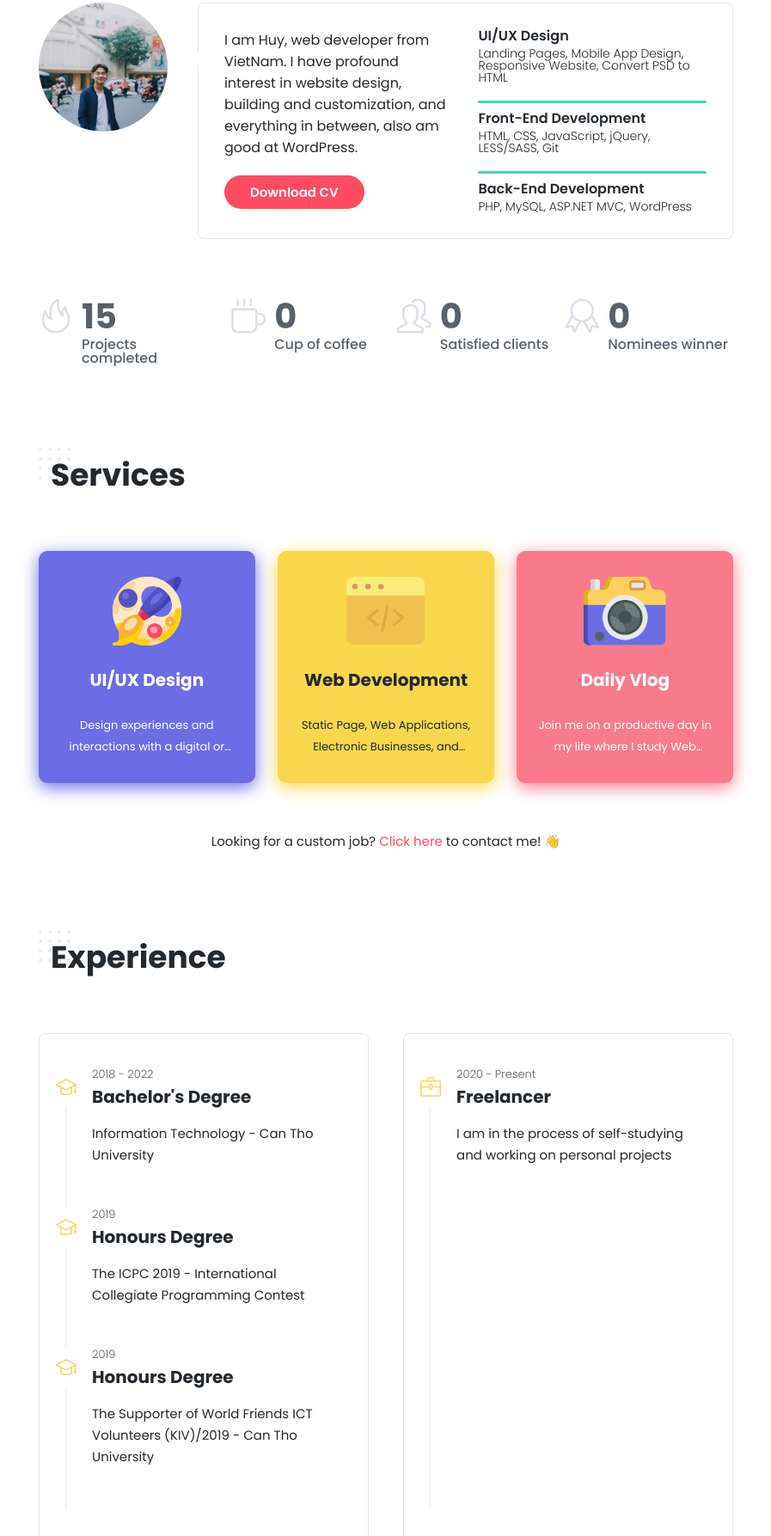
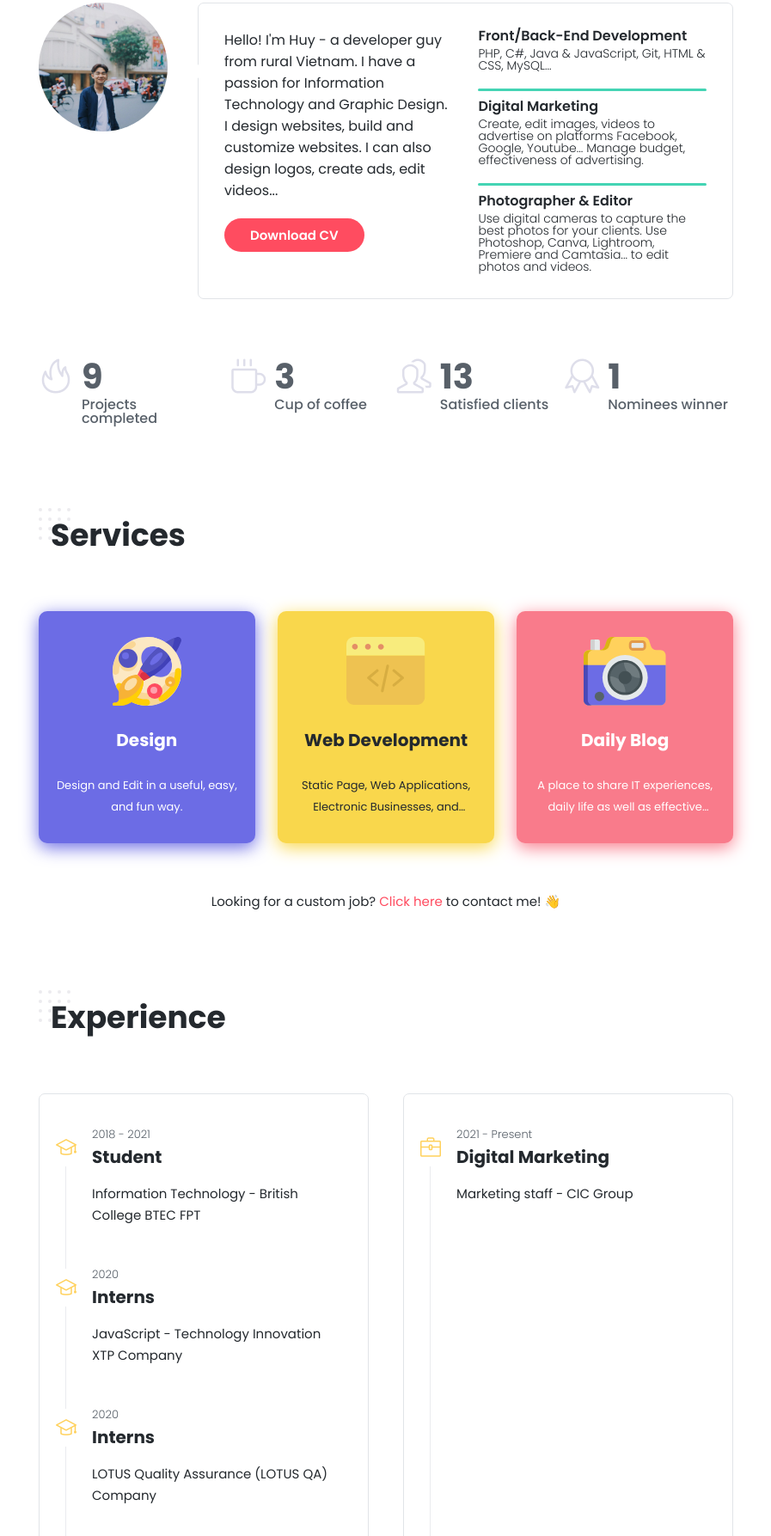
Before and after one commit to huy1405/Portfolio, a plain HTML site: page index.html in a window 1280 px wide. Shown: the part 1013-2800 px from the top of the page at 86% size, without its empty margins (336-1233 px from the left). Drawn offline with nearby package versions, Linux system fonts and the light colour scheme; files that its build step writes are made by us from their sources.

Commit message:
19/07
done index

```diff
--- a/index.html
+++ b/index.html
@@ -103,7 +103,7 @@
                 <img src="images/avt/avt.jpg" alt="avt" />
 
                 <h1 class="text"></h1>
-                <p>I'm a <span class="text-rotating">UI/UX Designer, Web Developer</span></p>
+                <p>I'm a <span class="text-rotating">Web Developer, Digital Marketing, Photographer/Editor</span></p>
 
                 <ul class="social-icons">
                     <li class="list-item" title="facebook" title="facebook"><a href="https://www.facebook.com/huy1405" target="_blank"><i class="fab fa-facebook"></i></a></li>
@@ -164,30 +164,30 @@
                 </div>
                 <div class="description">
                     <div class="introduce">
-                        <p>I am Huy, web developer from VietNam. I have profound interest in website design, building and customization, and everything in between, also am good at WordPress.</p>
+                        <p>Hello! I'm Huy - a developer guy from rural Vietnam. I have a passion for Information Technology and Graphic Design. I design websites, build and customize websites. I can also design logos, create ads, edit videos...</p>
                         <div class="button">
-                            <a href="https://drive.google.com/file/d/1F1LswDvV08chCdQ1SyTnx6awIINcnVKq/view?usp=sharing" target="_blank" class="btn">Download CV</a>
+                            <a href="https://drive.google.com/file/d/1A4TQkyvMcrELGMwMjRT9J0cNzRghrYeD/view?usp=sharing" target="_blank" class="btn">Download CV</a>
                         </div>
                     </div>
                     <div class="skill">
                         <div class="skill-item">
                             <div class="skill-info">
-                                <h4>UI/UX Design</h4>
-                                <p>Landing Pages, Mobile App Design, Responsive Website, Convert PSD to HTML</p>
+                                <h4>Front/Back-End Development</h4>
+                                <p>PHP, C#, Java & JavaScript, Git, HTML & CSS, MySQL...</p>
                             </div>
                         </div>
                         <div class="line"><div class="wow line-bar"></div></div>
                         <div class="skill-item">
                             <div class="skill-info">
-                                <h4>Front-End Development</h4>
-                                <p>HTML, CSS, JavaScript, jQuery, LESS/SASS, Git</p>
+                                <h4>Digital Marketing </h4>
+                                <p>Create, edit images, videos to advertise on platforms Facebook, Google, Youtube... Manage budget, effectiveness of advertising. </p>
                             </div>
                         </div>
                         <div class="line"><div class="wow line-bar"></div></div>
                         <div class="skill-item">
                             <div class="skill-info">
-                                <h4>Back-End Development</h4>
-                                <p>PHP, MySQL, ASP.NET MVC, WordPress</p>
+                                <h4>Photographer & Editor</h4>
+                                <p>Use digital cameras to capture the best photos for your clients. Use Photoshop, Canva, Lightroom, Premiere and Camtasia... to edit photos and videos.</p>
                             </div>
                         </div>
                     </div>
@@ -198,28 +198,28 @@
                 <div class="fact-item">
                     <span class="icon icon-fire"></span>
                     <div class="details">
-                        <h3><em class=count>15</em></h3>
+                        <h3><em class=count>9</em></h3>
                         <p>Projects completed</p>
                     </div>
                 </div>
                 <div class="fact-item">
                     <span class="icon icon-cup"></span>
                     <div class="details">
-                        <h3><em class=count>0</em></h3>
+                        <h3><em class=count>3</em></h3>
                         <p>Cup of coffee</p>
                     </div>
                 </div>
                 <div class="fact-item">
                     <span class="icon icon-people"></span>
                     <div class="details">
-                        <h3><em class=count>0</em></h3>
+                        <h3><em class=count>13</em></h3>
                         <p>Satisfied clients</p>
                     </div>
                 </div>
                 <div class="fact-item">
                     <span class="icon icon-badge"></span>
                     <div class="details">
-                        <h3><em class=count>0</em></h3>
+                        <h3><em class=count>1</em></h3>
                         <p>Nominees winner</p>
                     </div>
                 </div>
@@ -235,8 +235,8 @@
                 <div class="services__item">
                     <div class="services__box">
                         <img src="images/icons/service-1.svg" alt="UI/UX Design" />
-                        <h3>UI/UX Design</h3>
-                        <p>Design experiences and interactions with a digital or physical product that is useful, easy, and enjoyable</p>
+                        <h3>Design</h3>
+                        <p>Design and Edit in a useful, easy, and fun way.</p>
                     </div>
                 </div>
                 <div class="services__item">
@@ -249,8 +249,8 @@
                 <div class="services__item">
                     <div class="services__box">
                         <img src="images/icons/service-3.svg" alt="UI/UX design" />
-                        <h3>Daily Vlog</h3>
-                        <p>Join me on a productive day in my life where I study Web Development, and hopefully you enjoy it!</p>
+                        <h3>Daily Blog</h3>
+                        <p>A place to share IT experiences, daily life as well as effective ways to learn Web Development! Join me.</p>
                     </div>
                 </div>
             </div>
@@ -268,26 +268,26 @@
             <div class="experience__category">
                 <div class="experience__list experience__list-edu">
                     <div class="experience__item wow fadeInUp">
-                        <span class="time">2018 - 2022</span>
-                        <h3 class="title">Bachelor's Degree</h3>
-                        <p>Information Technology - Can Tho University</p>
+                        <span class="time">2018 - 2021</span>
+                        <h3 class="title">Student</h3>
+                        <p>Information Technology - British College BTEC FPT</p>
                     </div>
                     <div class="experience__item wow fadeInUp">
-                        <span class="time">2019</span>
-                        <h3 class="title">Honours Degree</h3>
-                        <p>The ICPC 2019 - International Collegiate Programming Contest</p>
+                        <span class="time">2020</span>
+                        <h3 class="title">Interns</h3>
+                        <p>JavaScript - Technology Innovation XTP Company</p>
                     </div>
                     <div class="experience__item wow fadeInUp">
-                        <span class="time">2019</span>
-                        <h3 class="title">Honours Degree</h3>
-                        <p>The Supporter of World Friends ICT Volunteers (KIV)/2019 - Can Tho University</p>
+                        <span class="time">2020</span>
+                        <h3 class="title">Interns</h3>
+                        <p>LOTUS Quality Assurance (LOTUS QA) Company</p>
                     </div>
                 </div>
                 <div class="experience__list experience__list-exp">
                     <div class="experience__item wow fadeInUp">
-                        <span class="time">2020 - Present</span>
-                        <h3 class="title">Freelancer</h3>
-                        <p>I am in the process of self-studying and working on personal projects</p>
+                        <span class="time">2021 - Present</span>
+                        <h3 class="title">Digital Marketing</h3>
+                        <p>Marketing staff - CIC Group</p>
                     </div>
                 </div>
             </div>
@@ -424,17 +424,17 @@
             <div class="contact__inner">
                 <div class="contact-info">
                     <h3 class="wow fadeInUp">Let's talk about everything!</h3>
-                    <p class="wow fadeInUp">Don't like forms? Sent me an <a href="mailto:nvha1120@gmail.com">email</a>. Or contact with me in other media social 👋!</p>
+                    <p class="wow fadeInUp">Don't like forms? Sent me an <a href="mailto:n.huy.tq@gmail.com">email</a>. Or contact with me in other media social 👋!</p>
                     <ul class="social">
-                        <li class="social-item" title="facebook"><a href="https://www.facebook.com/nvh1120" target="_blank"><img src="images/icons/facebook.svg" alt="facebook" ></a></li>
-                        <li class="social-item" title="instagram"><a href="https://www.instagram.com/_haa_nguyen" target="_blank"><img src="images/icons/instagram.svg" alt="instagram" ></a></li>
-                        <li class="social-item" title="youtube"><a href="https://www.youtube.com/channel/UCT0iiTmC2PgHovXGV3Zmw6g/videos" target="_blank"><img src="images/icons/youtube.svg" alt="youtube" ></a></li>
-                        <li class="social-item" title="tik-tok"><a href="https://www.tiktok.com/@nvan.ha" target="_blank"><img src="images/icons/tik-tok.svg" alt="tik-tok" ></a></li>
-                        <li class="social-item" title="github"><a href="https://github.com/nvanha" target="_blank"><img src="images/icons/github.svg" alt="github" ></a></li>
+                        <li class="social-item" title="facebook"><a href="https://www.facebook.com/huy1405" target="_blank"><img src="images/icons/facebook.svg" alt="facebook" ></a></li>
+                        <li class="social-item" title="instagram"><a href="https://www.instagram.com/huynq__" target="_blank"><img src="images/icons/instagram.svg" alt="instagram" ></a></li>
+                        <li class="list-item" title="youtube"><a href="https://www.youtube.com/channel/UCy3_Qz0KVygxY4Y3ddh5MEw" target="_blank"><i class="fab fa-youtube"></i></a></li>
+                        <li class="social-item" title="tik-tok"><a href="https://www.tiktok.com/" target="_blank"><img src="images/icons/tik-tok.svg" alt="tik-tok" ></a></li>
+                        <li class="social-item" title="github"><a href="https://github.com/huy1405" target="_blank"><img src="images/icons/github.svg" alt="github" ></a></li>
                     </ul>
                 </div>
                 <div class="contact-bg">
-                    <iframe src="https://www.google.com/maps/embed?pb=!1m18!1m12!1m3!1d62860.63914868847!2d105.7225507414426!3d10.034185113829922!2m3!1f0!2f0!3f0!3m2!1i1024!2i768!4f13.1!3m3!1m2!1s0x31a0629f6de3edb7%3A0x527f09dbfb20b659!2zQ-G6p24gVGjGoSwgTmluaCBLaeG7gXUsIEPhuqduIFRoxqEsIFZp4buHdCBOYW0!5e0!3m2!1svi!2s!4v1618554810319!5m2!1svi!2s" width="100%" height="100%" style="border:0;" allowfullscreen="" loading="lazy"></iframe>
+                    <iframe src="https://www.google.com/maps/embed?pb=!1m14!1m8!1m3!1d490709.98109233857!2d105.48542941506977!3d21.011286513300814!3m2!1i1024!2i768!4f13.1!3m3!1m2!1s0x3135008e13800a29%3A0x2987e416210b90d!2zSMOgIE7hu5lp!5e0!3m2!1svi!2s!4v1626695259923!5m2!1svi!2s" width="100%" height="100%" style="border:0;" allowfullscreen="" loading="lazy"></iframe>
                 </div>
             </div>
         </div>
--- a/js/custom.js
+++ b/js/custom.js
@@ -282,11 +282,11 @@ $(function(){
 $(function(){
   $('.text').typed({
     strings: [
-      "^700 hi, <span>nvan.ha</span> here"
+      "^700 hi, I'm <span>Huy</span>"
     ],
     typeSpeed: 150,
     backSpeed: 100,
-    loop: true,
+    loop: false,
     showCursor: false
   });
 })
```
